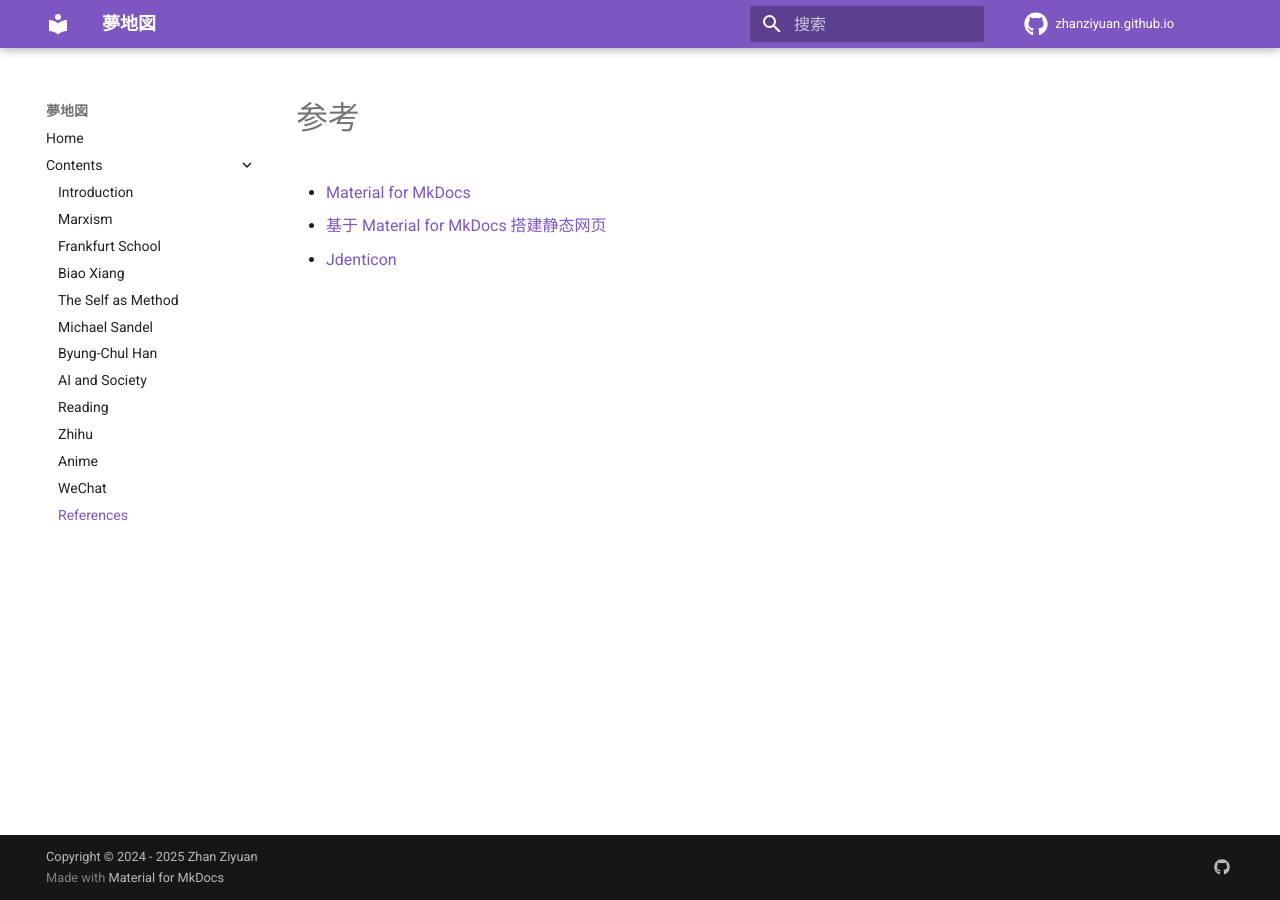
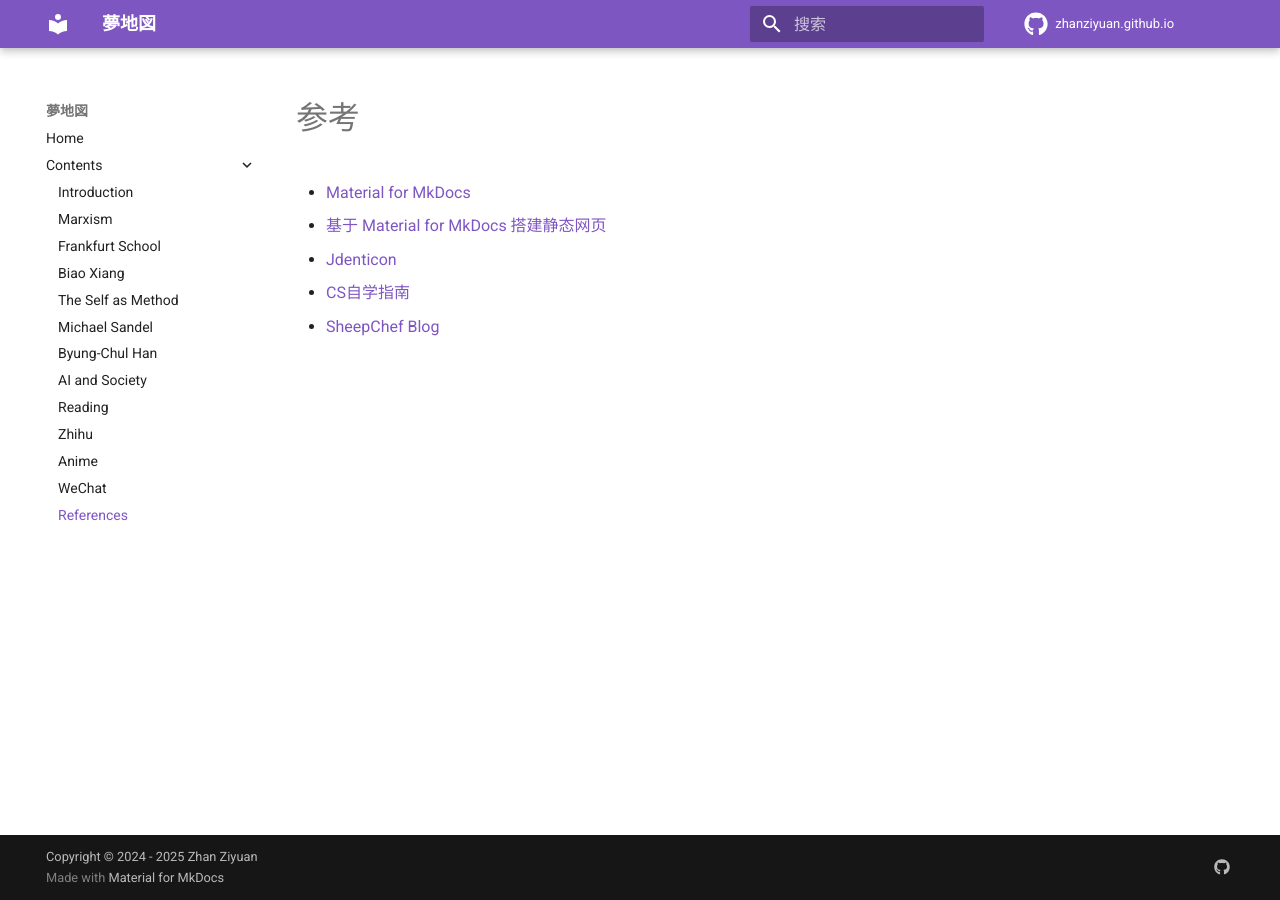
Before and after one commit to ZhanZiyuan/zhanziyuan.github.io, an MkDocs documentation site: the page built from docs/references.md, in a window 1280 px wide. Built offline with MkDocs 1.6.1 and Material for MkDocs 9.7.7, drawn with Linux system fonts in a browser that asks for light colours; comment, search, counter and statistics services are not loaded.

Commit message:
Updated `references.md`.
- Updated `references.md`.

```diff
--- a/docs/references.md
+++ b/docs/references.md
@@ -2,4 +2,6 @@
 
 - [Material for MkDocs](https://squidfunk.github.io/mkdocs-material/)
 - [基于 Material for MkDocs 搭建静态网页](https://derrors.github.io/)
-- [Jdenticon](https://jdenticon.com/)
+- [Jdenticon](https://jdenticon.com/#icon-Juliana)
+- [CS自学指南](https://csdiy.wiki/%E5%90%8E%E8%AE%B0/)
+- [SheepChef Blog](https://shef.cc/2024/10/17/why-your-youth-is-doomed-in-china/)
```
